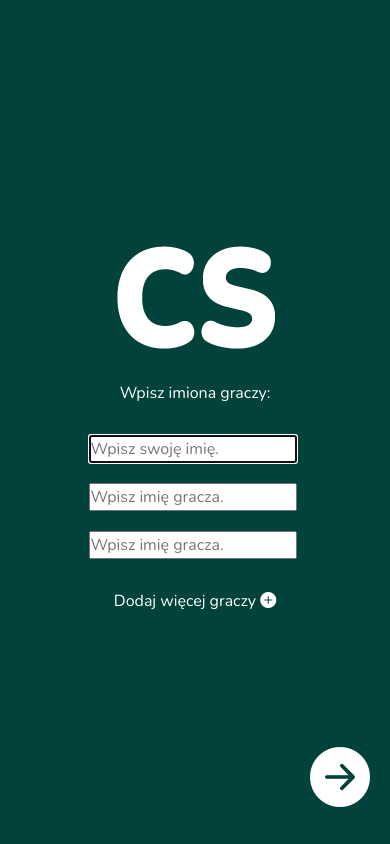
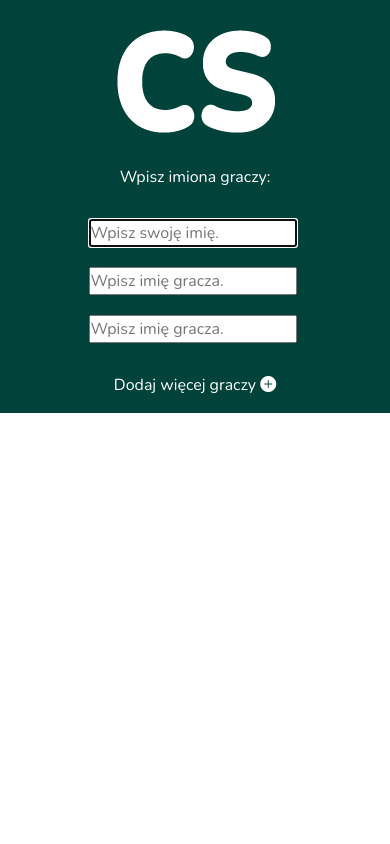
Before and after one commit to DallogFheir/cluedo-solver, a React (Create React App) app: page / in a window 390 px wide. Built offline with nearby package versions, Linux system fonts and the light colour scheme.

Commit message:
partially fixed responsiveness

```diff
--- a/src/App.css
+++ b/src/App.css
@@ -9,3 +9,18 @@
   font-family: "Nunito", sans-serif;
   color: white;
 }
+
+/* height must be unchanged to work on mobile */
+@media (max-width: 992px) {
+  .background {
+    display: flex;
+    flex-direction: column;
+    justify-content: space-around;
+    align-items: center;
+    background-color: #01423a;
+    height: initial;
+    min-width: 100%;
+    font-family: "Nunito", sans-serif;
+    color: white;
+  }
+}
--- a/src/App.js
+++ b/src/App.js
@@ -6,6 +6,7 @@
 
 // TODO
 // make everything responsive
+// A component is changing an uncontrolled input to be controlled. This is likely caused by the value changing from undefined to a defined value, which should not happen. Decide between using a controlled or uncontrolled input element for the lifetime of the component.
 
 function App() {
   const gameElements = {
--- a/src/components/MainScreen.css
+++ b/src/components/MainScreen.css
@@ -20,7 +20,7 @@
 
 .event-btn {
   width: 200px;
-  margin: auto 10px;
+  margin: 10px 10px;
 }
 
 .table-item {
```
